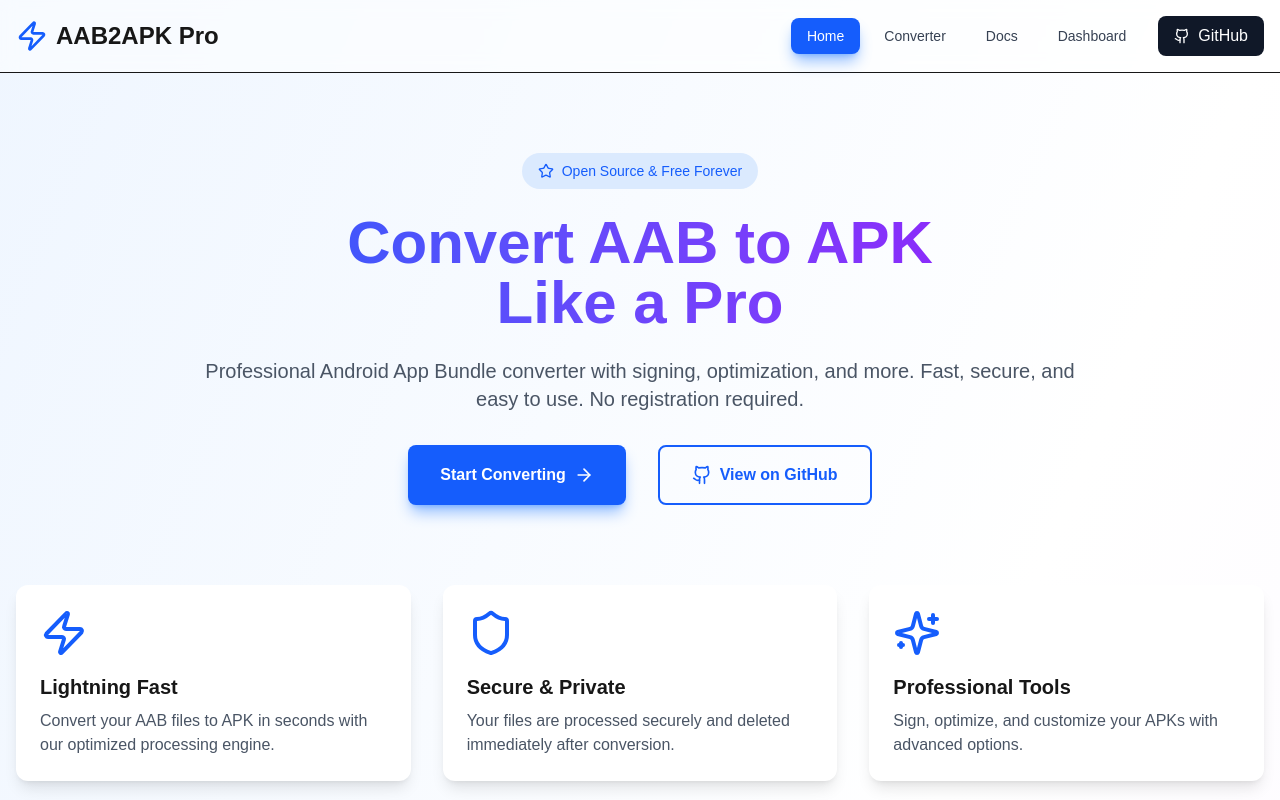
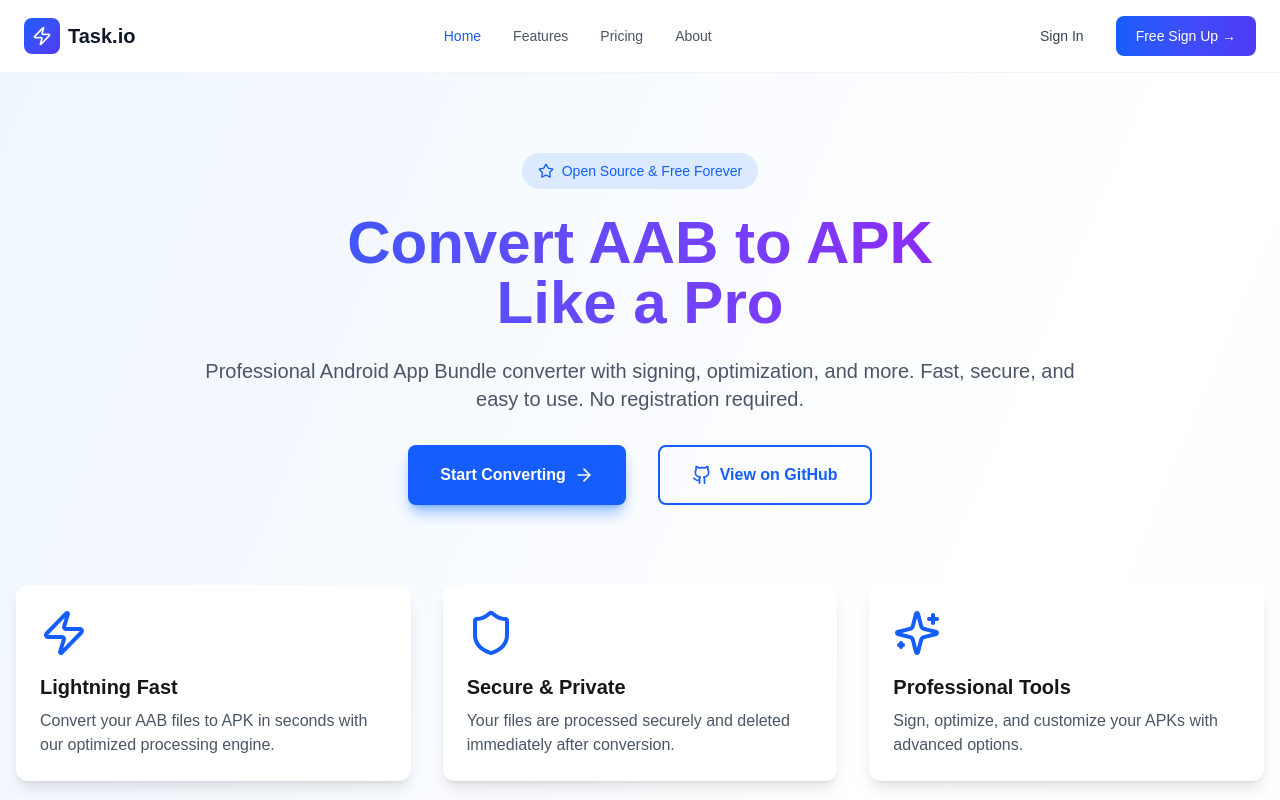
Before and after one commit to leandre000/android-apk-blt, a Next.js app in the folder aab2apk-web/: page / in a window 1280 px wide. Shown: the top 800 px of the page. Built offline with nearby package versions, Linux system fonts and the light colour scheme.

Commit message:
update navbar colors

```diff
--- a/aab2apk-web/src/components/Navigation.tsx
+++ b/aab2apk-web/src/components/Navigation.tsx
@@ -3,7 +3,7 @@
 import { useState } from 'react'
 import Link from 'next/link'
 import { usePathname } from 'next/navigation'
-import { Zap, Github, Menu, X } from 'lucide-react'
+import { Zap, Menu, X } from 'lucide-react'
 
 export default function Navigation() {
   const pathname = usePathname()
@@ -18,44 +18,45 @@
 
   const navLinks = [
     { href: '/', label: 'Home' },
-    { href: '/converter', label: 'Converter' },
-    { href: '/docs', label: 'Docs' },
-    { href: '/dashboard', label: 'Dashboard' },
+    { href: '/converter', label: 'Features' },
+    { href: '/reviews', label: 'Pricing' },
+    { href: '/docs', label: 'About' },
   ]
 
   return (
-    <nav className="border-b bg-white/50 backdrop-blur-sm dark:bg-gray-900/50 dark:border-gray-800 sticky top-0 z-50">
-      <div className="container mx-auto px-4 py-4">
+    <nav className="bg-white border-b border-gray-100 sticky top-0 z-50">
+      <div className="container mx-auto px-6 py-4">
         <div className="flex justify-between items-center">
           <Link href="/" className="flex items-center space-x-2 hover:opacity-80 transition-opacity">
-            <Zap className="h-8 w-8 text-blue-600 dark:text-blue-400" />
-            <span className="text-xl sm:text-2xl font-bold dark:text-white">AAB2APK Pro</span>
+            <div className="bg-gradient-to-br from-blue-600 to-indigo-600 p-2 rounded-lg">
+              <Zap className="h-5 w-5 text-white" />
+            </div>
+            <span className="text-xl font-bold text-gray-900">Task.io</span>
           </Link>
 
-          <div className="hidden md:flex items-center space-x-2">
+          <div className="hidden md:flex items-center space-x-8">
             {navLinks.map((link) => (
               <Link
                 key={link.href}
                 href={link.href}
-                className={`px-4 py-2 text-sm font-medium rounded-lg transition-all ${
+                className={`text-sm font-medium transition-colors ${
                   isActive(link.href)
-                    ? 'bg-blue-600 text-white shadow-lg shadow-blue-500/50'
-                    : 'text-gray-700 dark:text-gray-300 hover:bg-gray-100 dark:hover:bg-gray-800'
+                    ? 'text-blue-600'
+                    : 'text-gray-600 hover:text-gray-900'
                 }`}
               >
                 {link.label}
               </Link>
             ))}
+          </div>
 
-            <a
-              href="https://github.com/leandre000/android-apk-blt"
-              target="_blank"
-              rel="noopener noreferrer"
-              className="ml-2 px-4 py-2 bg-gray-900 dark:bg-gray-700 text-white rounded-lg hover:bg-gray-800 dark:hover:bg-gray-600 flex items-center space-x-2 transition-colors"
-            >
-              <Github className="h-4 w-4" />
-              <span>GitHub</span>
-            </a>
+          <div className="hidden md:flex items-center space-x-3">
+            <button className="px-5 py-2.5 text-sm font-medium text-gray-700 hover:text-gray-900 transition-colors">
+              Sign In
+            </button>
+            <button className="px-5 py-2.5 text-sm font-medium text-white bg-gradient-to-r from-blue-600 to-indigo-600 rounded-lg hover:shadow-lg hover:shadow-blue-500/30 transition-all">
+              Free Sign Up →
+            </button>
           </div>
 
           <button
```
